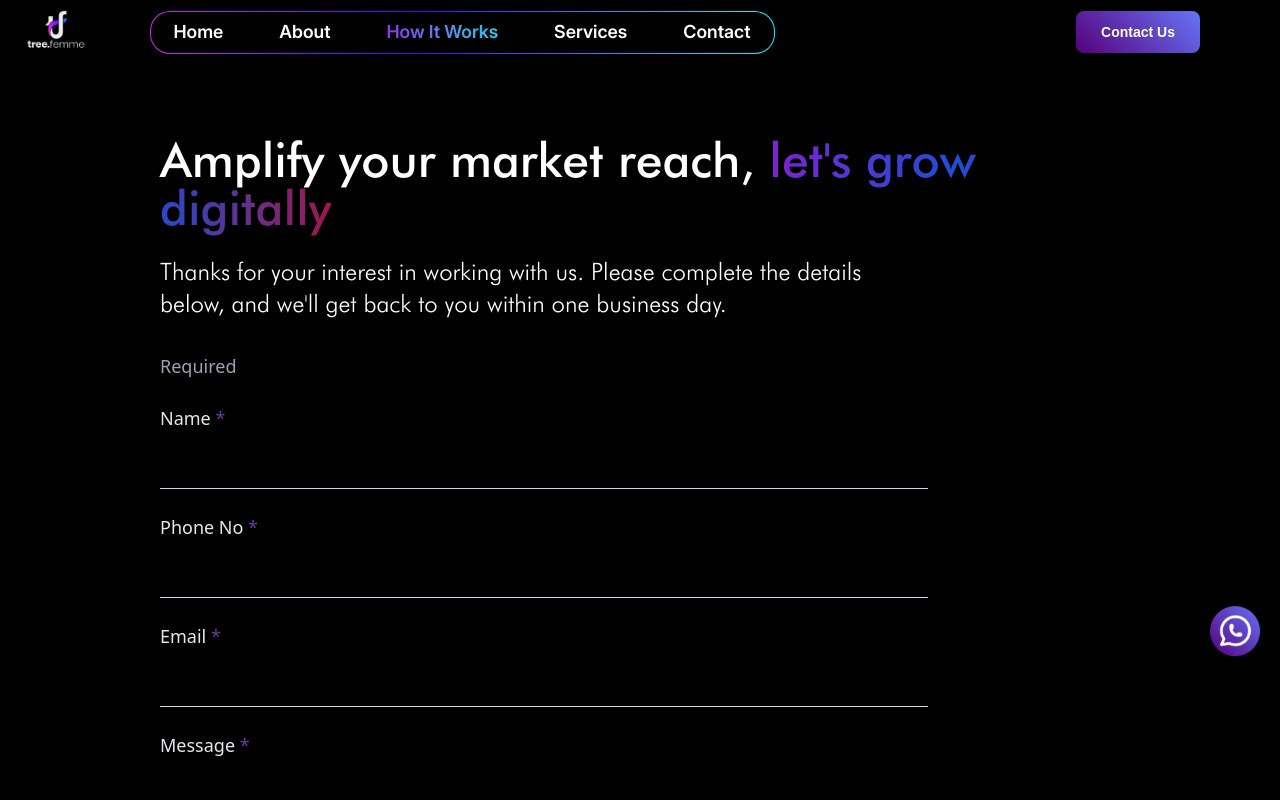
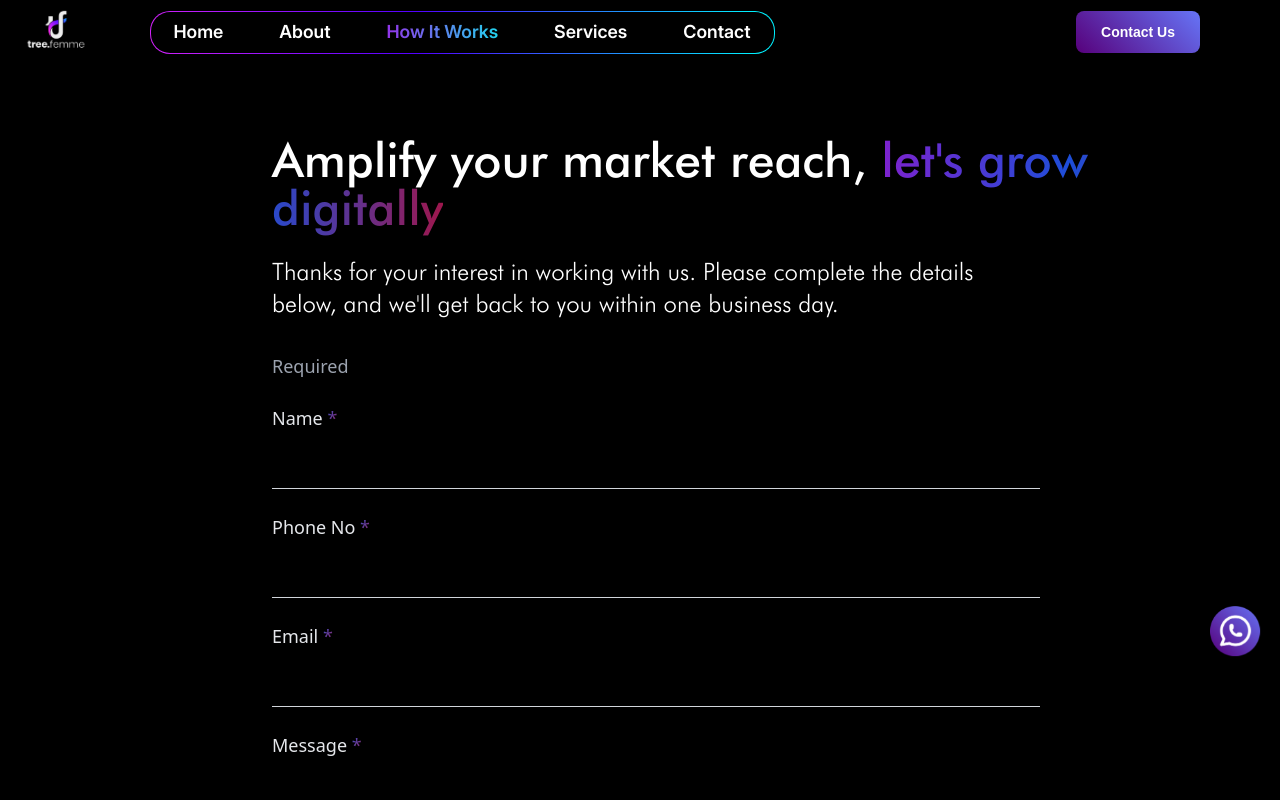
Before and after one commit to TREE-DIGITAL-MARKETING/tree.femme-website, a React (Vite) app: page /howitworks in a window 1280 px wide. Shown: the top 800 px of the page. Built offline with nearby package versions, Linux system fonts and the light colour scheme.

Commit message:
scaling of how it works

```diff
--- a/src/components/HowItWorks/index.jsx
+++ b/src/components/HowItWorks/index.jsx
@@ -63,7 +63,7 @@ const HowItWorks = () => {
 </div>
 
       {/* Main Section */}
-      <main className="relative flex flex-col items-start text-left py-10 lg:py-24 max-w-4xl mx-auto md:mr-40 lg:mr-40 xl:mr-40 -mt-16">
+      <main className="relative flex flex-col items-start text-left py-10 lg:py-24 max-w-4xl ml-0 md:ml-10 lg:ml-10 xl:ml-52 -mt-16">
   <div className="w-full">
     <h1 className="text-3xl sm:text-3xl md:text-4xl lg:text-5xl font-medium leading-tight font-futuraMedium mb-2">
       Amplify your market reach,{" "}
@@ -141,11 +141,15 @@ const HowItWorks = () => {
       />
     </div>
 
-          <button type="submit" className="bg-gradient-to-r from-purple-500 to-indigo-500 text-white py-4 px-10 rounded-md text-lg font-semibold">
+    <button
+      type="submit"
+      className="bg-gradient-to-r from-purple-500 to-indigo-500 text-white py-4 px-10 rounded-md text-lg font-semibold"
+    >
       SUBMIT
     </button>
   </form>
 </main>
+
 
 {/* Last Section */}
 <div className="relative text-white h-screen w-full flex items-center justify-center px-4 lg:px-20 -mt-4">
```
Also changed, not shown: public/image/Aboutbg.png. Lines whose indentation alone changed are shown as unchanged.
